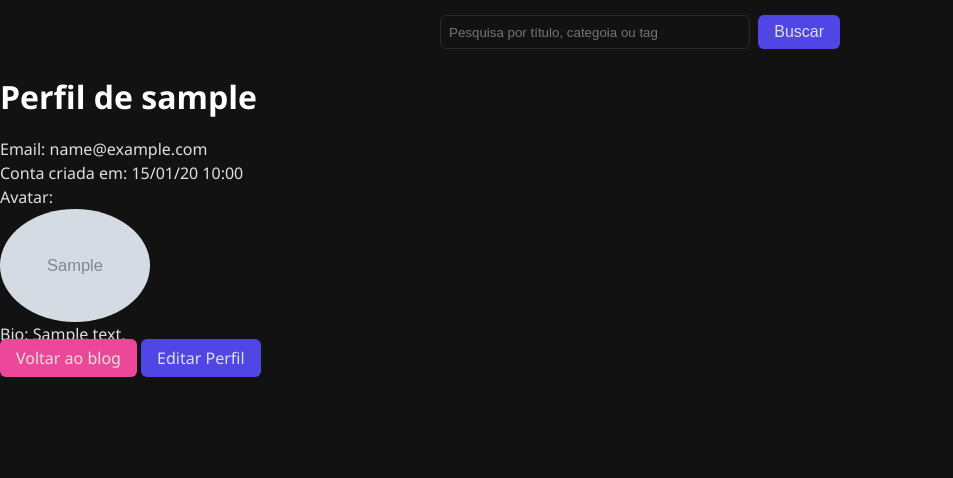
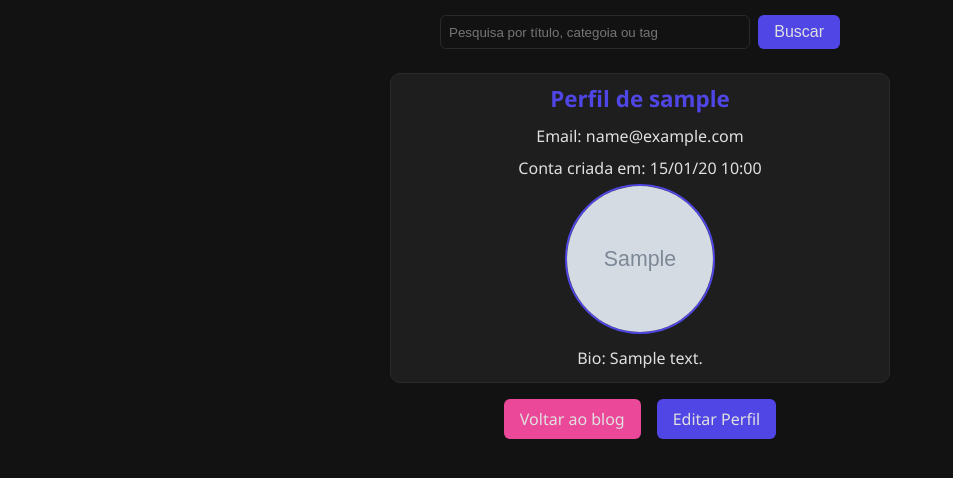
Before and after one commit to gok2001/projeto-blog, a Django app: page /users/profile/ in a window 1280 px wide. Shown: the part 69-547 px from the top of the page, without its empty margins (0-953 px from the left). Run offline with Django 5.2, Linux system fonts and the light colour scheme; a user stored in the database is signed in; tables that the repository leaves empty hold one stand-in row (values such as "Sample post"); grey boxes marked "Sample" are stand-in pictures.

Commit message:
Adiciona estilo e layout para a página de perfil pessoal

```diff
--- a/static/global/css/style.css
+++ b/static/global/css/style.css
@@ -231,7 +231,7 @@ input[type="search"]:focus, textarea:focus {
 .messages-container {
     display: flex;
     flex-direction: column;
-    gap: 8px;
+    gap: var(--spacing-md);
     margin: 15px auto;
     max-width: 500px;
 }
@@ -404,6 +404,60 @@ input[type="search"]:focus, textarea:focus {
 }
 
 /* ===============================
+   PERFIL PESSOAL
+   =============================== */
+.profile-info {
+    background-color: var(--card-bg);
+    border-radius: var(--radius-lg);
+    border: var(--input-border);
+    display: flex;
+    flex-direction: column;
+    align-items: center;
+    max-width: 500px;
+    margin: var(--spacing-md) auto;
+    padding: var(--padding-sm) 0;
+}
+
+.profile-info h1 {
+    font-size: 1.4rem;
+    margin-bottom: var(--spacing-xs);
+    color: var(--color-primary);
+}
+
+.profile-info p {
+    margin: var(--spacing-xs) 0;
+    color: var(--color-text);
+}
+
+.profile-btns {
+    display: flex;
+    justify-content: center;
+    gap: var(--spacing-md);
+    margin: var(--spacing-md) auto;
+}
+
+.profile-avatar img {
+    width: 150px;
+    height: 150px;
+    border-radius: 50%;
+    object-fit: cover;
+    margin-bottom: var(--spacing-sm);
+    border: 2px solid var(--color-primary);
+}
+
+.avatar-placeholder {
+    width: 150px;
+    height: 150px;
+    border-radius: 50%;
+    background: var(--color-bg-alt);
+    display: flex;
+    align-items: center;
+    justify-content: center;
+    color: var(--color-text-muted);
+    font-size: 0.85rem;
+}
+
+/* ===============================
    MEDIA QUERIES (RESPONSIVIDADE)
    =============================== */
 @media (max-width: 1024px) {
--- a/users/templates/users/profile.html
+++ b/users/templates/users/profile.html
@@ -1,18 +1,22 @@
 {% extends "global/base.html" %}
 
 {% block content %}
+    <div class="profile-info">
         <h1>Perfil de {{ user.username }}</h1>
         <p>Email: {{ user.email }}</p>
         <p>Conta criada em: {{ user.date_joined|date:'d/m/y H:i' }}</p>
-    <p>Avatar:
+        <div class="profile-avatar">
             {% if user.profile.avatar %}
-            <img src="{{ user.profile.avatar }}" alt="Avatar de {{ user.username }}" style="max-width: 150px; border-radius: 50%;">
+                <img src="{{ user.profile.avatar }}" alt="Avatar de {{ user.username }}">
             {% else %}
-            Sem avatar
+                <div class="avatar-placeholder">Sem avatar</div>
             {% endif %}
-    </p>
+        </div>
         <p>Bio: {{ user.profile.bio }}</p>
+    </div>
 
+    <div class="profile-btns">
         <a href="{% url "posts:index" %}" class="btn btn-secondary">Voltar ao blog</a>
         <a href="{% url "users:edit_profile" %}" class="btn">Editar Perfil</a>
+    </div>
 {% endblock content %}
```
Lines whose indentation alone changed are shown as unchanged.
